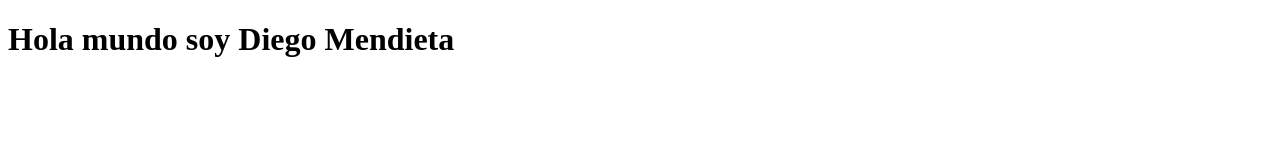
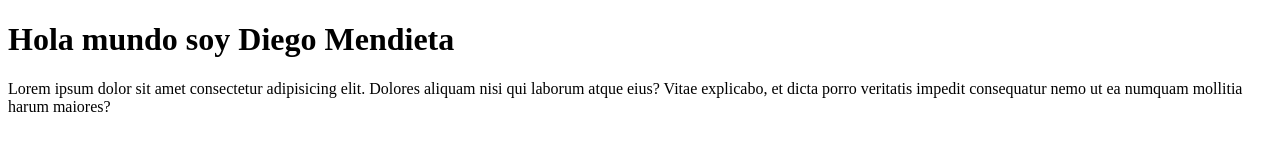
Before and after one commit to Daigo002/git2, a plain HTML site: page index.html in a window 1280 px wide. Drawn offline with Linux system fonts and the light colour scheme.

Commit message:
Alec viene

```diff
--- a/index.html
+++ b/index.html
@@ -8,6 +8,6 @@
 </head>
 <body>
     <h1>Hola mundo soy Diego Mendieta</h1>
-
+    <p>Lorem ipsum dolor sit amet consectetur adipisicing elit. Dolores aliquam nisi qui laborum atque eius? Vitae explicabo, et dicta porro veritatis impedit consequatur nemo ut ea numquam mollitia harum maiores?</p>
 </body>
 </html>
```
